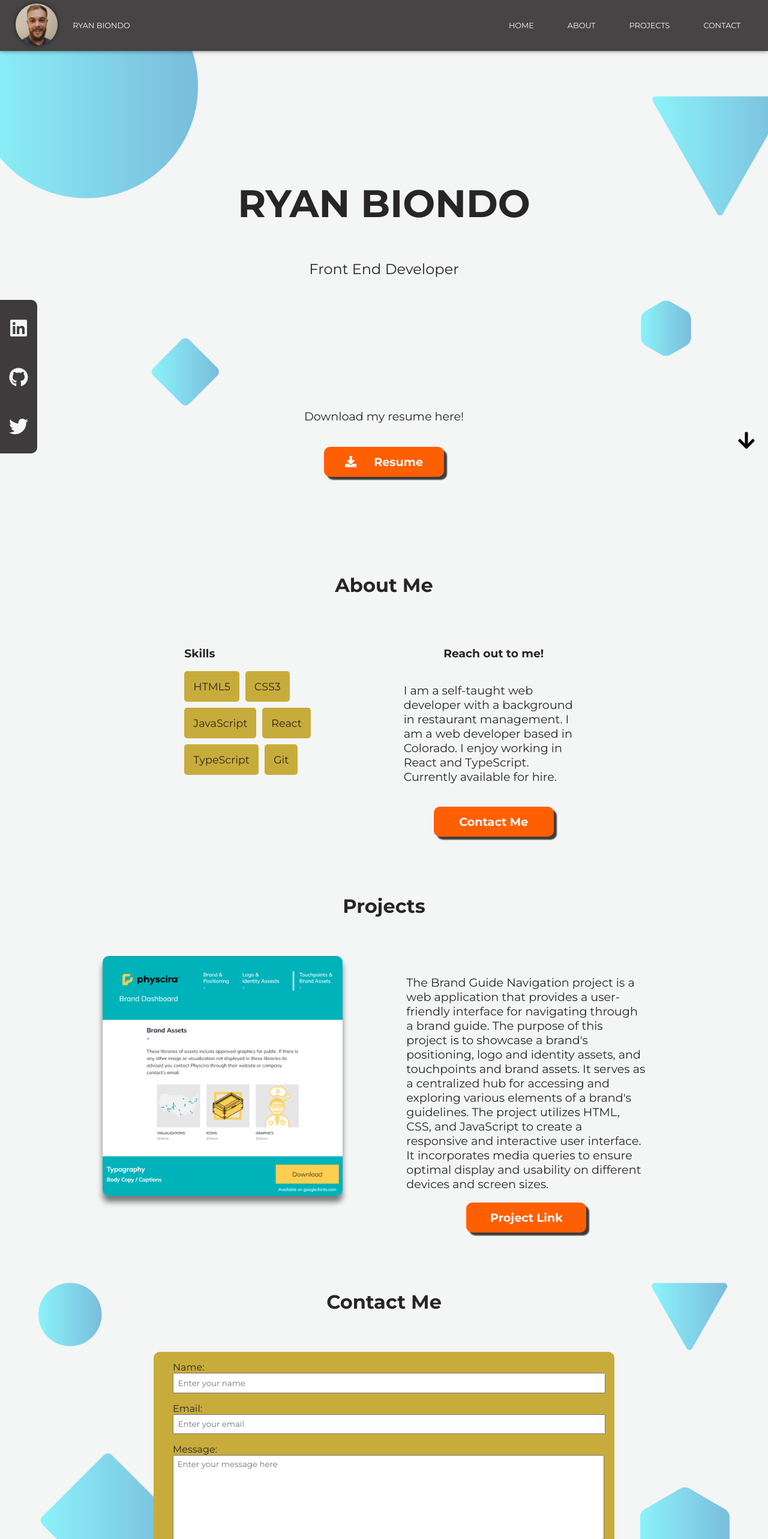
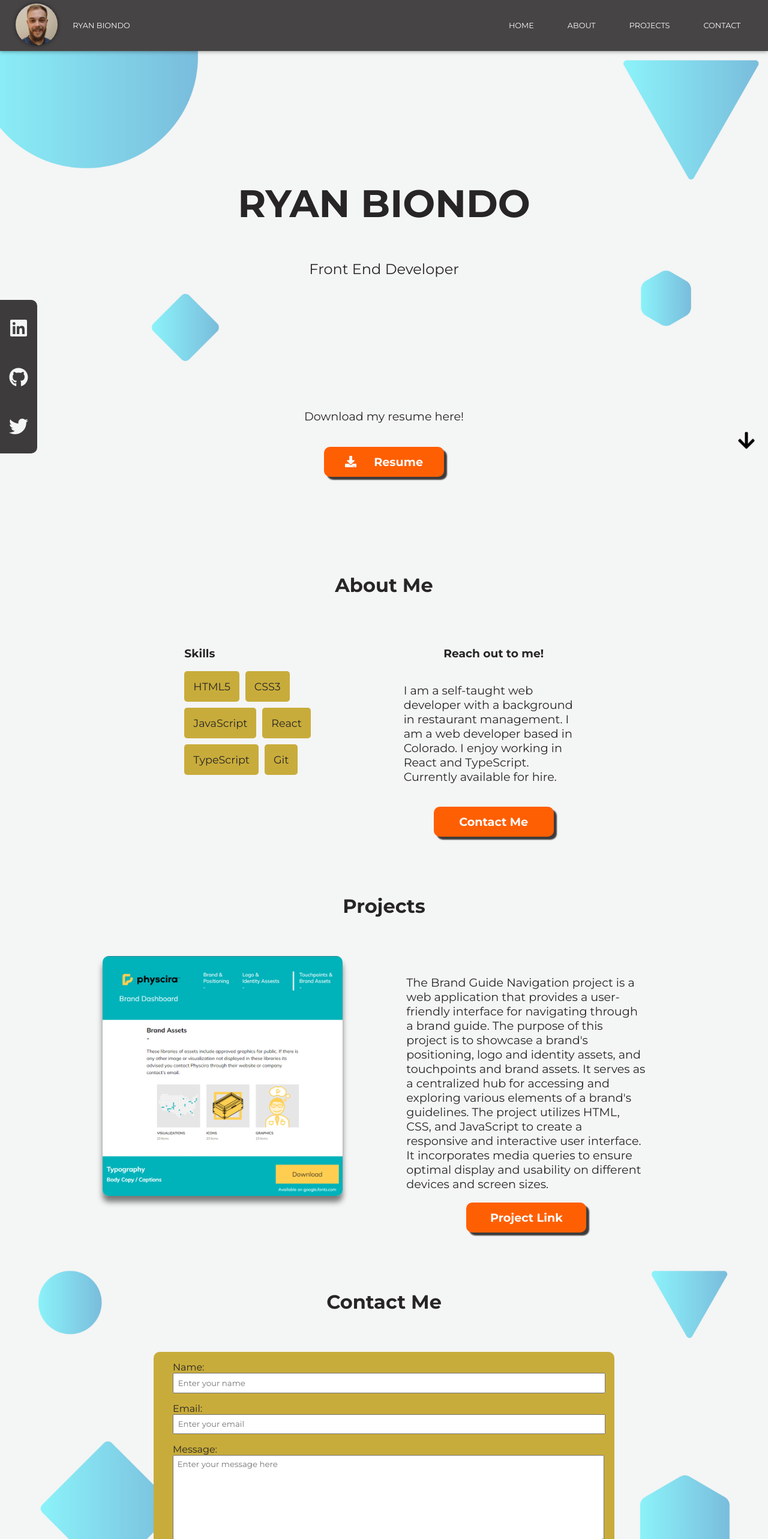
Before and after one commit to Ryan-Biondo/biondo-portfolio, a React (Vite) app: page / in a window 1280 px wide. Shown: the top 2566 px of the page at 60% size. Built offline with nearby package versions, Linux system fonts and the light colour scheme.

Commit message:
edited background image

```diff
--- a/src/components/Contact.module.css
+++ b/src/components/Contact.module.css
@@ -2,7 +2,7 @@
     padding-bottom: 6em;
     background-color: var(--quinary-color);
     background-image: url("/src/images/backgroundportfolioalter.png");
-    background-position: 0 20px;
+    background-position: top center;
     background-repeat: no-repeat;
     background-size: contain;
 }
--- a/src/components/Intro.module.css
+++ b/src/components/Intro.module.css
@@ -7,7 +7,7 @@
     height: 100vh;
     background-color: var(--quinary-color);
     background-image: url("/src/images/backgroundportfolio.png");
-    background-position: 0 80px;
+    background-position: 0 30px;
     background-repeat: no-repeat;
     background-size: contain;
 }
@@ -47,6 +47,7 @@ h1 {
         transform: translateY(0);
     }
 }
+
 @media screen and (max-width: 768px) {
     h1 {
         font-size: 2.5em;
```
Also changed, not shown: src/images/backgroundportfolio.png.
